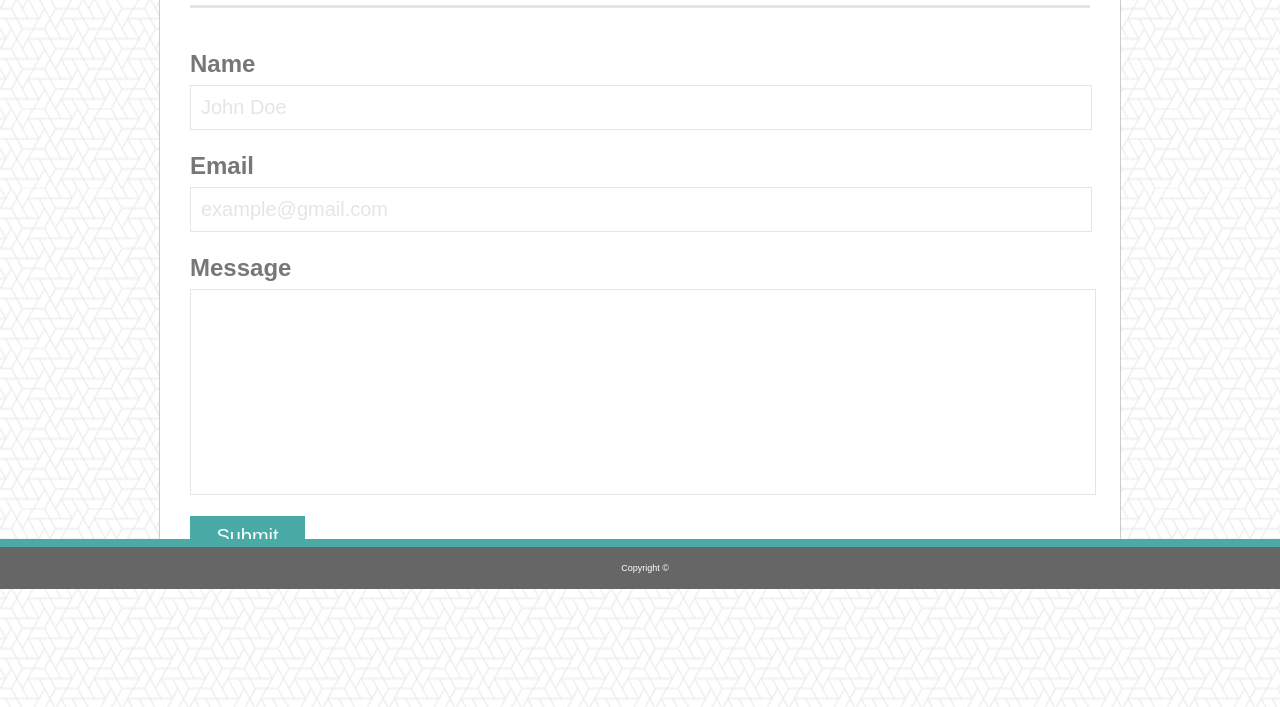
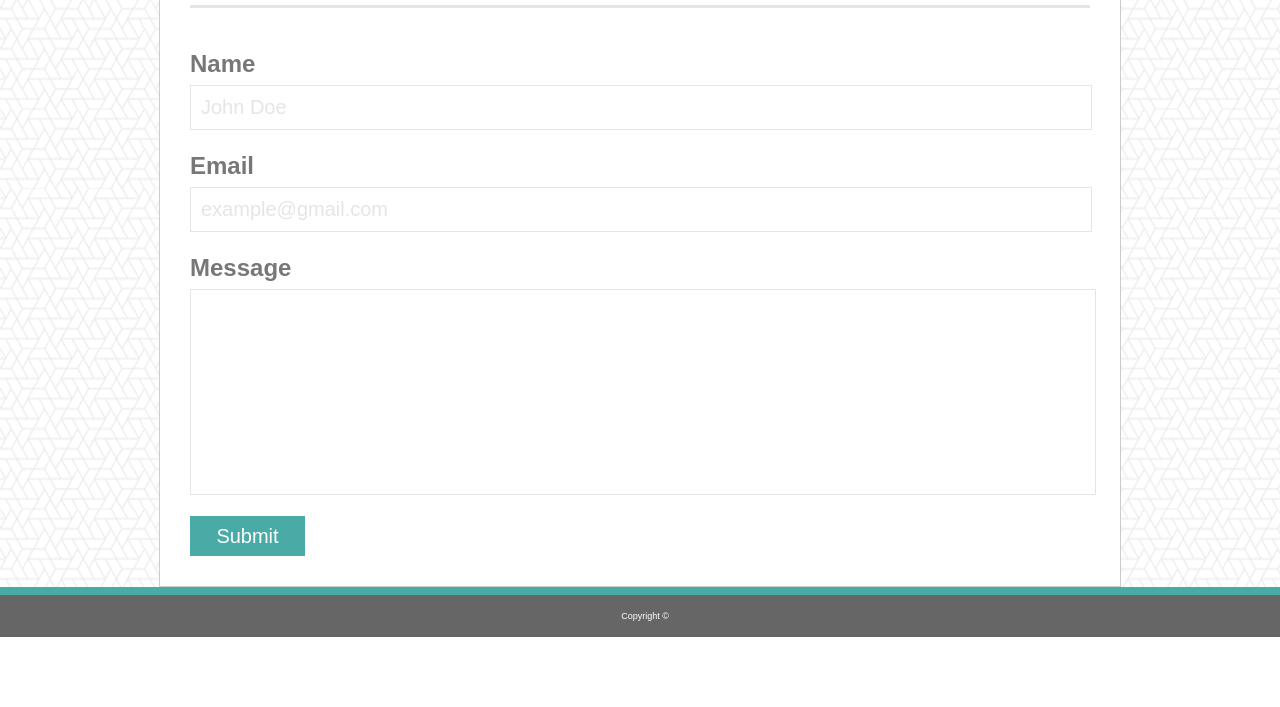
Before and after one commit to CodingDom/Basic-Portfolio, a plain HTML site: page contact.html in a window 1280 px wide. Shown: the part 211-918 px from the top of the page. After the commit the page ends 848 px from the top, so only its background shows below. Drawn offline with Linux system fonts and the light colour scheme.

Commit message:
Fixed sticky footer

```diff
--- a/assets/css/style.css
+++ b/assets/css/style.css
@@ -85,6 +85,7 @@ h1 {
 .contentHolder {
     width: 960px;
     margin: 120px auto;
+    margin-bottom: 0;
     position: relative;
     background: white;
     border-style: solid;
@@ -248,10 +249,12 @@ input {
     }
 
 /* Designs and placement for my page's footer */
+.wrapper {
+    min-height: calc(100vh - 188px);
+}
+
 .footer {
-    position: fixed;
-    left: 0;
-    bottom: 0;
+    position: absolute;
     width: 100%;
     background-color: #666666;
     border-top: 8px solid #4aaaa5;
--- a/contact.html
+++ b/contact.html
@@ -18,6 +18,7 @@
                     </nav>
                 </div>
             </header>
+            <div class="wrapper">
             <div class="contentHolder">
                 <h1>Contact</h1>
                 <div class="content">
@@ -32,6 +33,7 @@
                     </form>
                 </div>
             </div>
+            </div>
             <div class="footer">
                 Copyright &copy;
             </div>
```
Also changed, not shown: index.html (+3 -1 lines), portfolio.html (+2 -0 lines).
